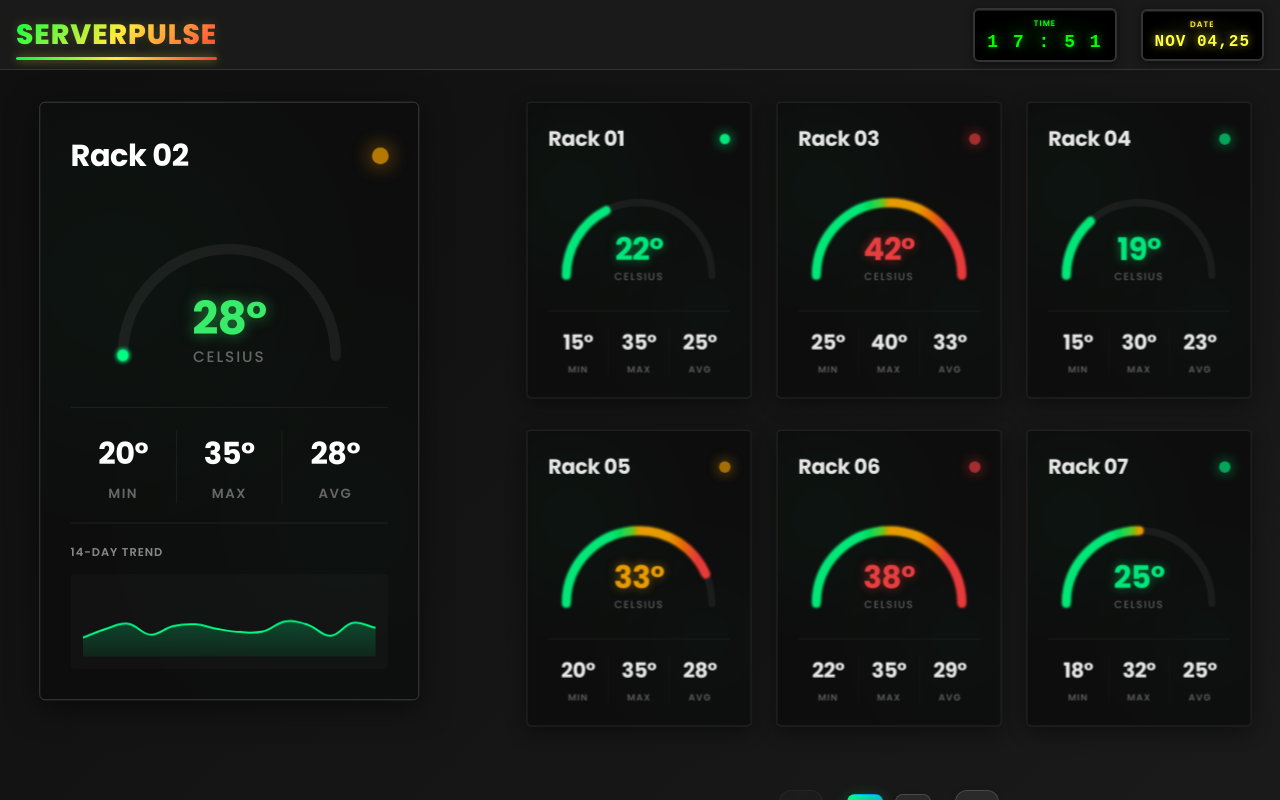
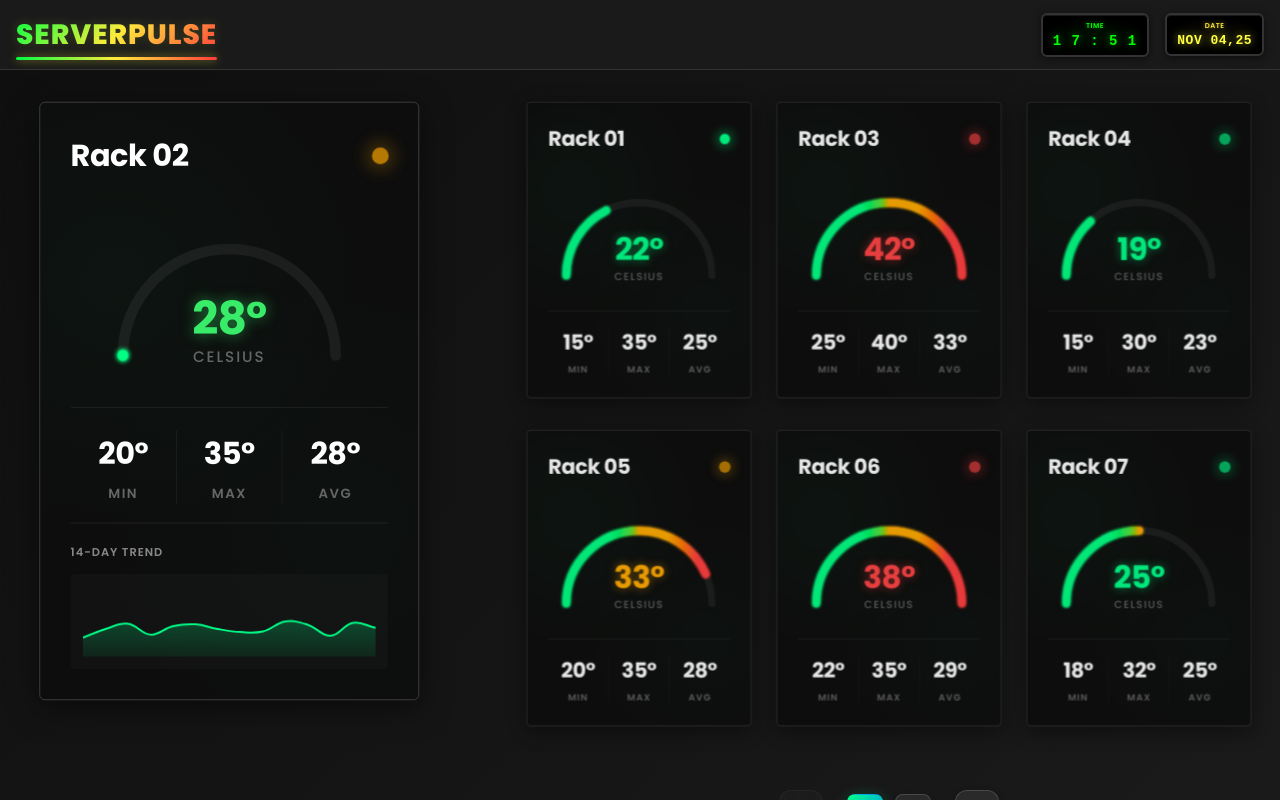
Before and after one commit to ShewonGun/ServerPulse, an Angular app in the folder serverpulse-frontend/: page / in a window 1280 px wide. Built offline with nearby package versions, Linux system fonts and the light colour scheme.

Commit message:
date and time

```diff
--- a/serverpulse-frontend/src/app/shared/Navbar/navbar-component.scss
+++ b/serverpulse-frontend/src/app/shared/Navbar/navbar-component.scss
@@ -70,14 +70,14 @@
   .datetime-container {
     display: flex;
     align-items: center;
-    gap: 24px;
+    gap: 16px;
 
     // Time Widget Styles - Digital Clock View
     .time-widget {
       background: #000000;
       border: 2px solid #333333;
       border-radius: 6px;
-      padding: 8px 12px;
+      padding: 6px 10px;
       box-shadow:
         inset 0 1px 0 rgba(255, 255, 255, 0.1),
         0 2px 8px rgba(0, 0, 0, 0.5);
@@ -95,20 +95,20 @@
       }
 
       .time-label {
-        font-size: 8px;
+        font-size: 7px;
         font-weight: 600;
         color: #00ff00;
-        letter-spacing: 1px;
+        letter-spacing: 0.5px;
         margin-bottom: 2px;
         text-shadow: 0 0 4px rgba(0, 255, 0, 0.5);
       }
 
       .time-value {
-        font-size: 18px;
+        font-size: 14px;
         font-weight: 700;
         color: #00ff00;
         font-family: 'Courier New', 'Monaco', 'Lucida Console', monospace;
-        letter-spacing: 2px;
+        letter-spacing: 1px;
         text-shadow: 0 0 8px rgba(0, 255, 0, 0.6);
         filter: brightness(1.1);
       }
@@ -119,7 +119,7 @@
       background: #000000;
       border: 2px solid #333333;
       border-radius: 6px;
-      padding: 8px 12px;
+      padding: 6px 10px;
       box-shadow:
         inset 0 1px 0 rgba(255, 255, 255, 0.1),
         0 2px 8px rgba(0, 0, 0, 0.5);
@@ -137,21 +137,21 @@
       }
 
       .date-label {
-        font-size: 8px;
+        font-size: 7px;
         font-weight: 600;
         color: #ffeb3b;
-        letter-spacing: 1px;
+        letter-spacing: 0.5px;
         margin-bottom: 2px;
         text-shadow: 0 0 4px rgba(255, 235, 59, 0.5);
       }
 
       .date-value {
-        font-size: 16px;
+        font-size: 13px;
         font-weight: 700;
         color: #ffeb3b;
         font-family: 'Courier New', 'Monaco', 'Lucida Console', monospace;
         text-align: center;
-        letter-spacing: 1px;
+        letter-spacing: 0.5px;
         text-shadow: 0 0 8px rgba(255, 235, 59, 0.6);
         filter: brightness(1.1);
         white-space: nowrap;
```
